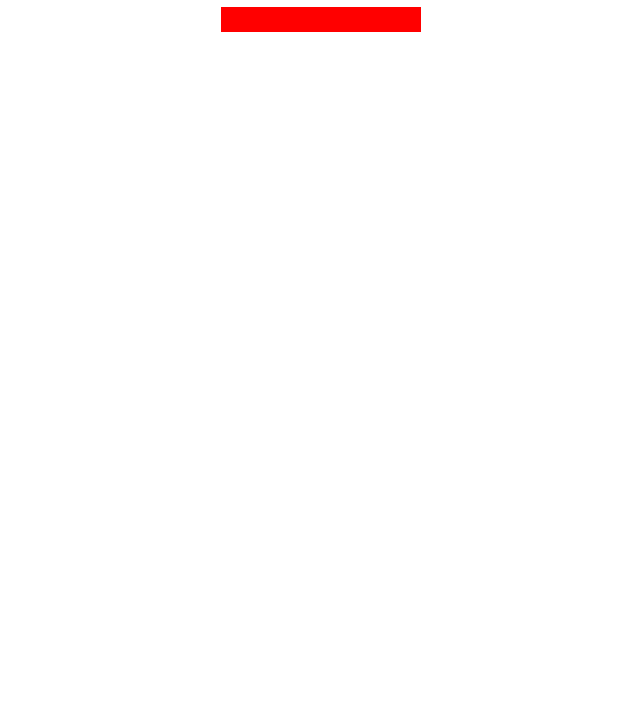
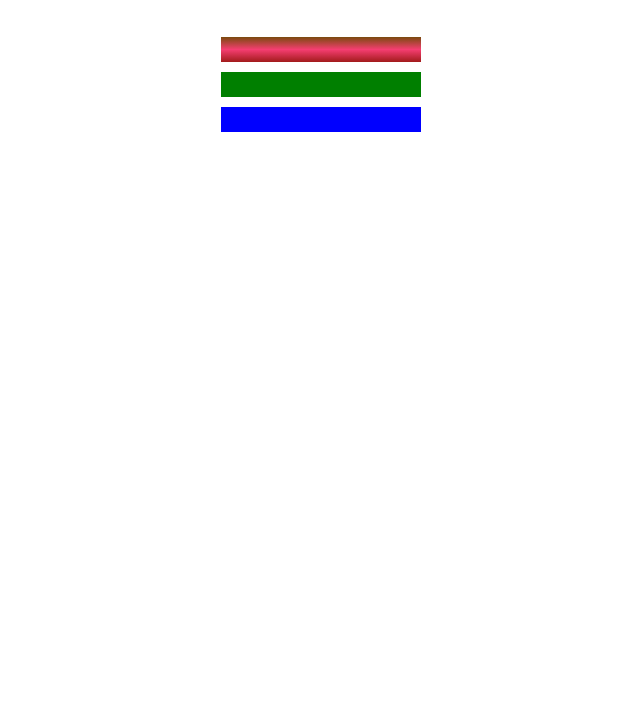
Before and after one commit to JaronL-Tech/colored-makers-jaron, a plain HTML site: page index.html in a window 1280 px wide. Shown: the part 73-800 px from the top of the page, without its empty margins (319-959 px from the left). Drawn offline with Linux system fonts and the light colour scheme.

Commit message:
Created and changed how the markers color work with the base color wheel.

```diff
--- a/index.html
+++ b/index.html
@@ -10,8 +10,8 @@
       <body>
         <h1>CSS Color Markers</h1>
         <div class="container"> </div>
-        <div class="marker one"></div>
-        <div class="marker two"></div>
-        <div class="marker three"> </div>
+        <div class="marker red"></div>
+        <div class="marker green"></div>
+        <div class="marker blue"> </div>
       </body>
     </html>
--- a/styles.css
+++ b/styles.css
@@ -1,5 +1,6 @@
 h1{
     text-align: center;
+
 }
 .marker{
 
@@ -8,6 +9,17 @@ h1{
     margin: 10px auto;
 }
 
-.one{
-    background-color: red;
+.red{
+    background: linear-gradient(180deg,rgb(122,74,14)0%,rgb(245,62,113)50%,rgb(162,27,27)100%)
 }
+.green{
+    background: #007f00;
+}
+.blue{
+    background-color: hsl(240, 100%, 50%)
+}
+
+.container{
+    background-color: rgb(255,255,255);
+    padding: 10px 0;
+}
```
